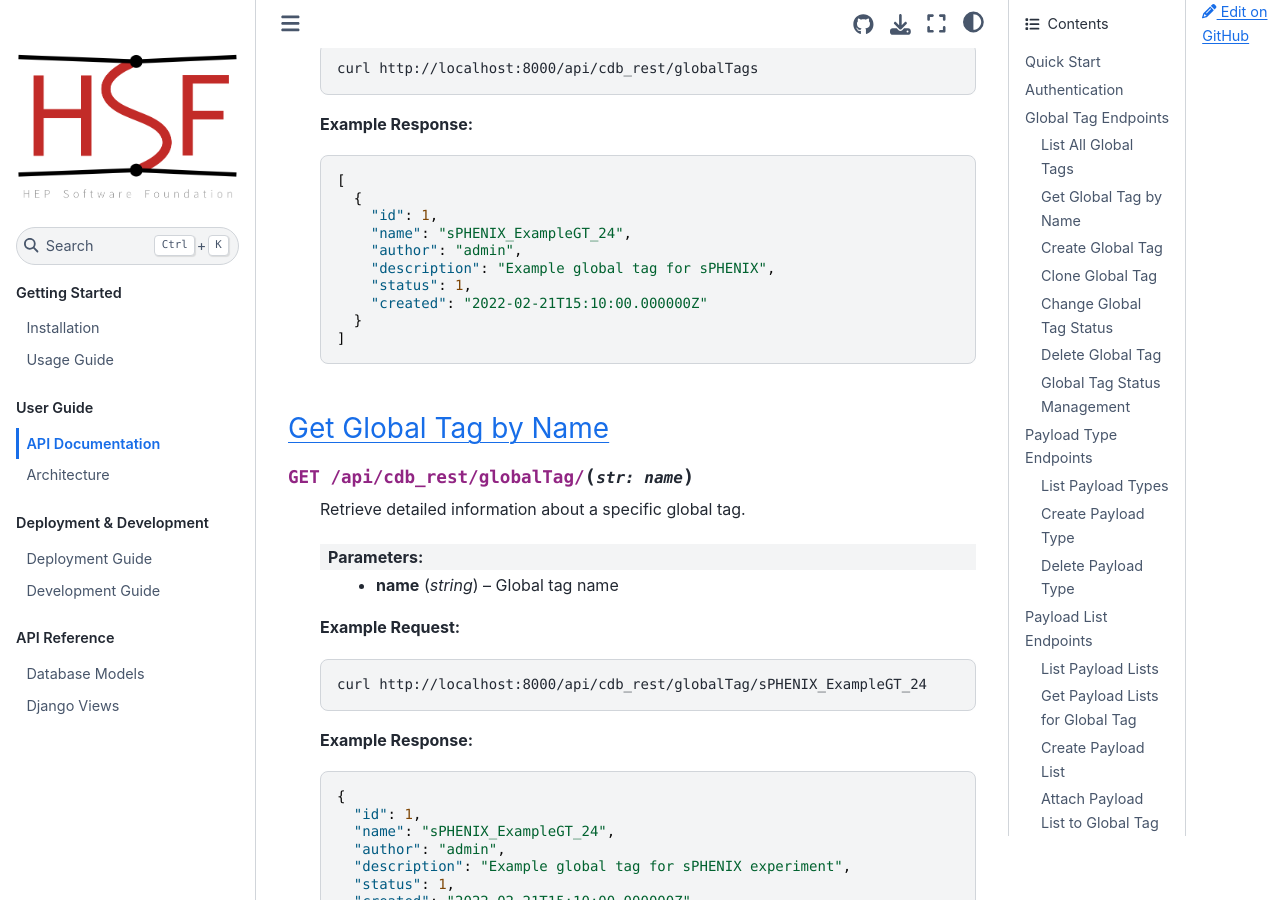
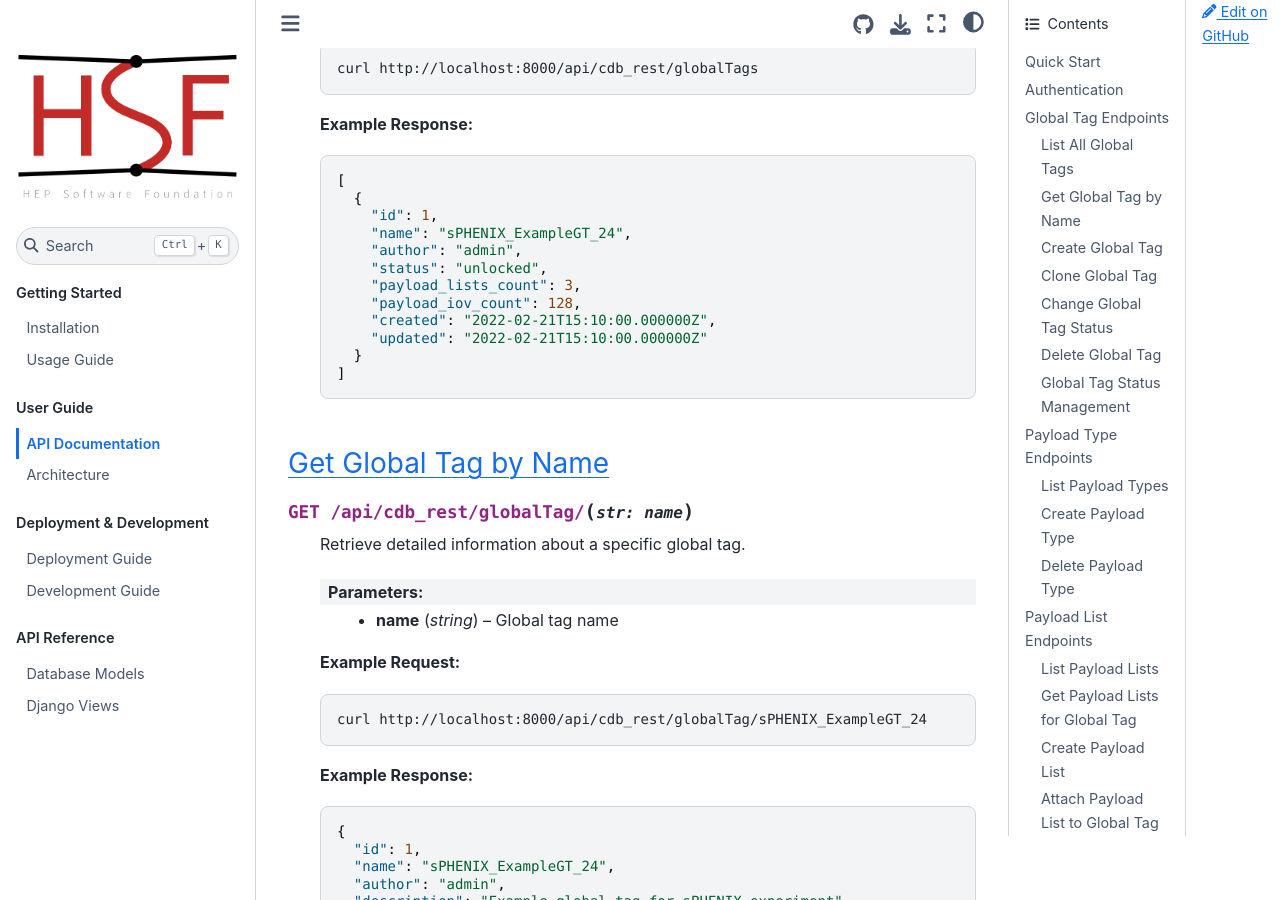
Before and after one commit to BNLNPPS/nopayloaddb, a Sphinx documentation site: the page built from docs/source/api.rst, in a window 1280 px wide and 900 px high, scrolled down 3533 px. Built offline with Sphinx 7.4.7 and the Sphinx Book theme 1.1.4, drawn with Linux system fonts in a browser that asks for light colours.

Commit message:
docs: fix stale master references and globalTags response example
- Update remaining 'master' branch references to 'main' in the
  contributor guide (development.rst), matching the repository's
  default branch.
- Correct the GET /globalTags example response to match the actual
  GlobalTagListSerializer output: drop the non-returned 'description'
  field, render 'status' as its name string instead of an integer id,
  and add the 'payload_lists_count', 'payload_iov_count' and 'updated'
  fields that the endpoint actually returns.

```diff
--- a/docs/source/api.rst
+++ b/docs/source/api.rst
@@ -105,9 +105,11 @@ List All Global Tags
           "id": 1,
           "name": "sPHENIX_ExampleGT_24",
           "author": "admin",
-          "description": "Example global tag for sPHENIX",
-          "status": 1,
-          "created": "2022-02-21T15:10:00.000000Z"
+          "status": "unlocked",
+          "payload_lists_count": 3,
+          "payload_iov_count": 128,
+          "created": "2022-02-21T15:10:00.000000Z",
+          "updated": "2022-02-21T15:10:00.000000Z"
         }
       ]
 
--- a/docs/source/development.rst
+++ b/docs/source/development.rst
@@ -918,7 +918,7 @@ Git Workflow
 
 **Branch Strategy**
 
-- ``master``: Main development branch
+- ``main``: Main development branch
 - ``feature/feature-name``: Feature development
 - ``bugfix/bug-description``: Bug fixes
 - ``hotfix/urgent-fix``: Production hotfixes
@@ -937,7 +937,7 @@ Git Workflow
 
 **Pull Request Process**
 
-1. Create feature branch from master
+1. Create feature branch from main
 2. Make changes with appropriate tests
 3. Ensure all tests pass
 4. Update documentation if needed
```
